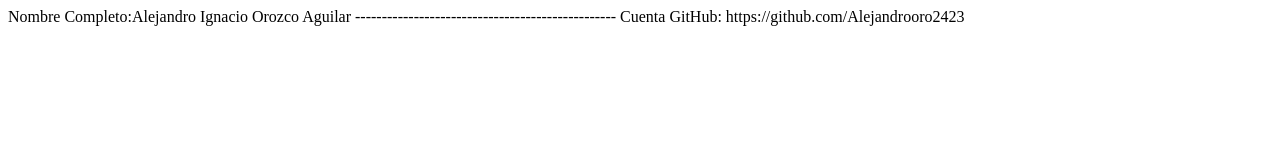
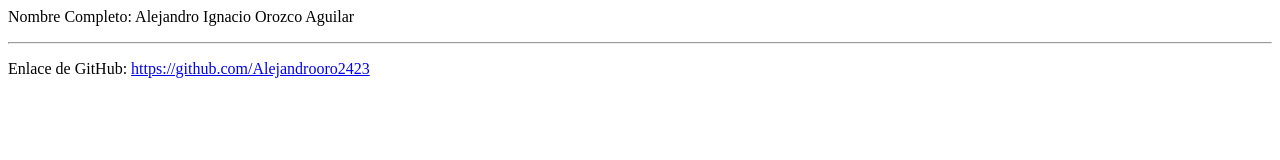
Before and after one commit to Alejandrooro2423/basescriptgui, a plain HTML site: page index.html in a window 1280 px wide. Drawn offline with Linux system fonts and the light colour scheme.

Commit message:
Update index.html

```diff
--- a/index.html
+++ b/index.html
@@ -1,3 +1,3 @@
-Nombre Completo:Alejandro Ignacio Orozco Aguilar
--------------------------------------------------
-Cuenta GitHub: https://github.com/Alejandrooro2423
+<p>Nombre Completo: Alejandro Ignacio Orozco Aguilar</p>
+<hr>
+<p>Enlace de GitHub: <a href="https://github.com/Alejandrooro2423">https://github.com/Alejandrooro2423</a></p>
```
